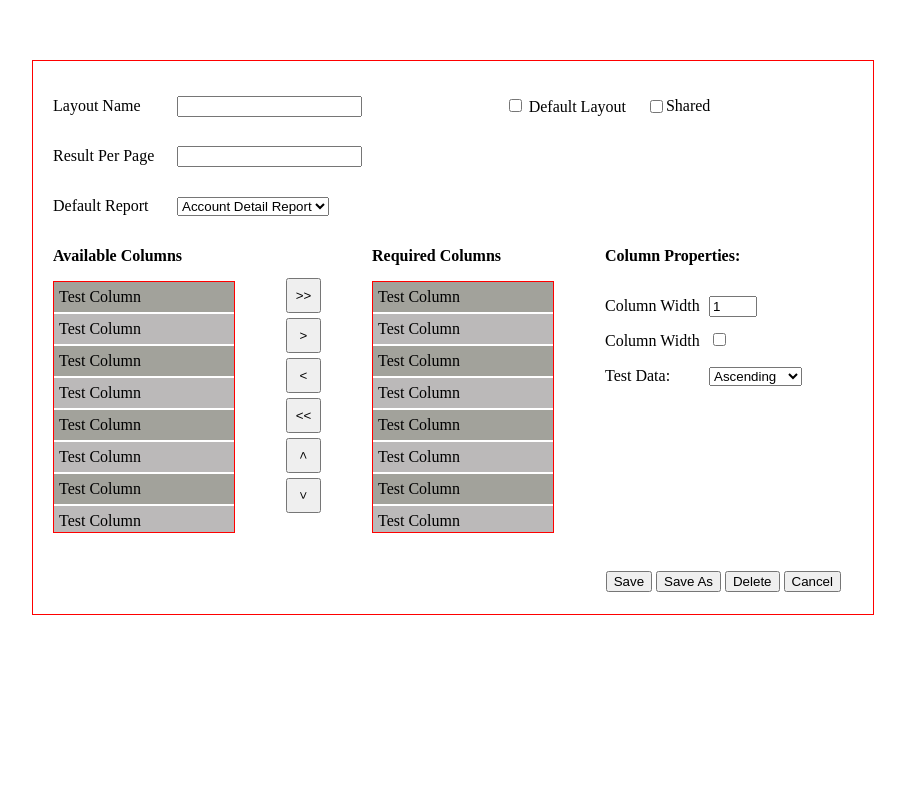
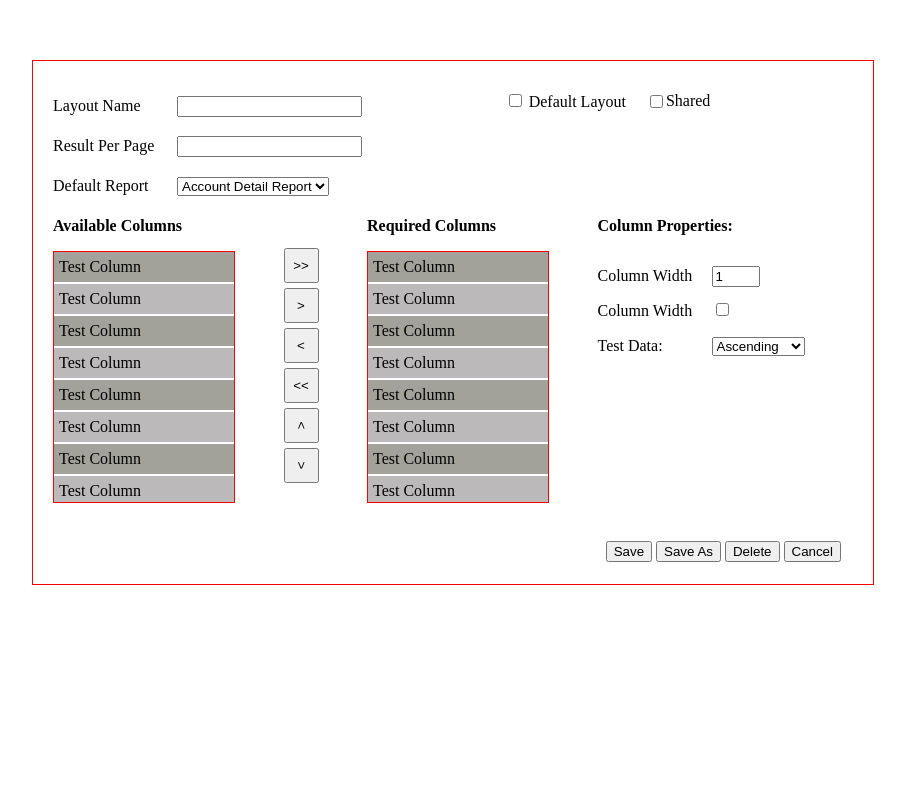
Before and after one commit to Mayankgupta688/AngularOneBootstrap, a plain HTML site: page index.html in a window 1280 px wide. Shown: the whole page, without its empty margins (187-1092 px from the left). Drawn offline with nearby package versions, Linux system fonts and the light colour scheme.

Commit message:
Added Styling

```diff
--- a/css/styles.css
+++ b/css/styles.css
@@ -1,3 +1,7 @@
+.layout_info, .result_page_info, .default_report {
+    height: 40px;
+}
+
 .column_configurator {
     width: 800px;
     border: 1px solid red;
@@ -93,7 +97,7 @@
 
 .column_data .column_data_row p {
     display: inline-block;
-    width: 100px;
+    width: 110px;
 }
 
 .column_data .column_data_row input[type=number] {
```
